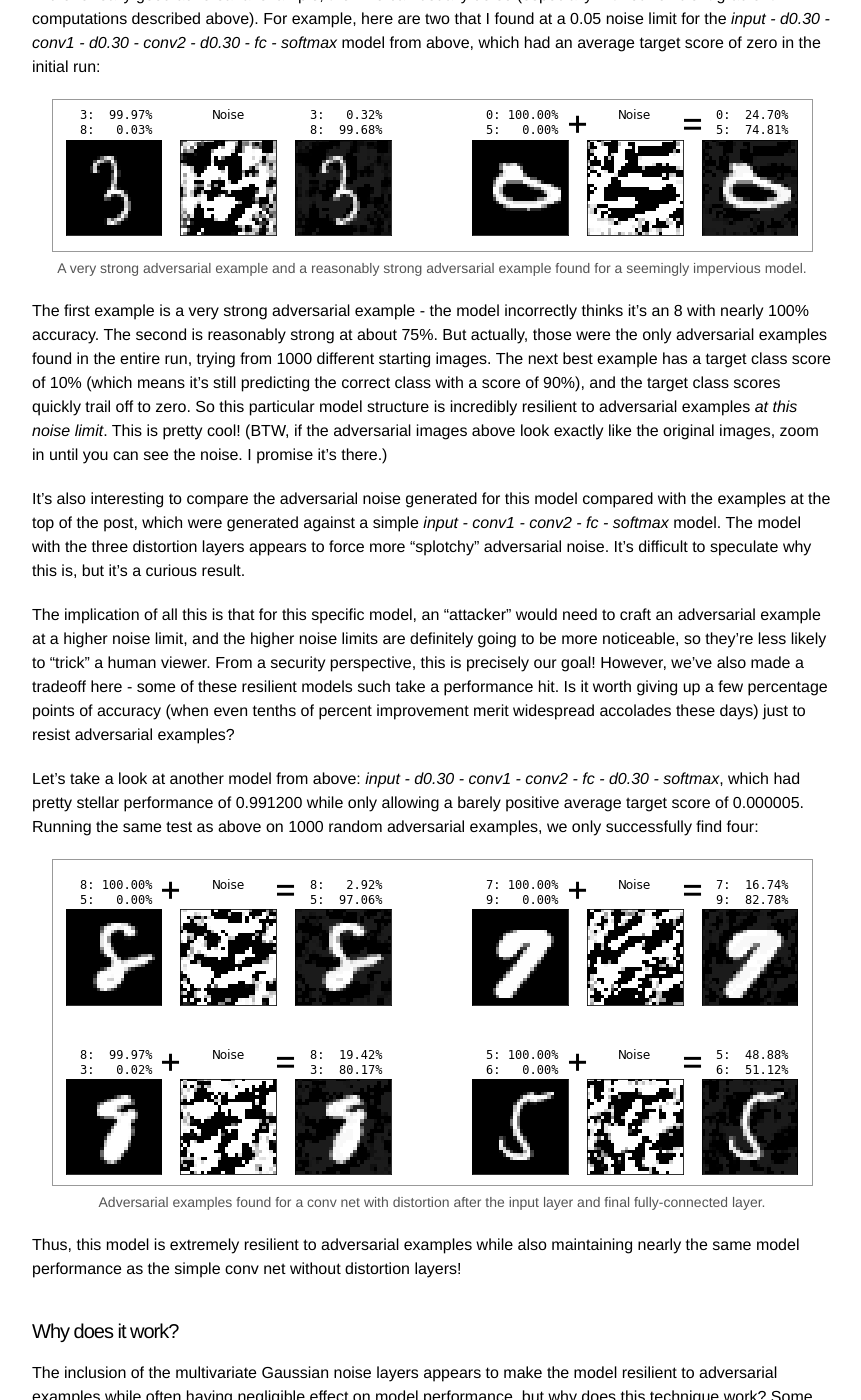
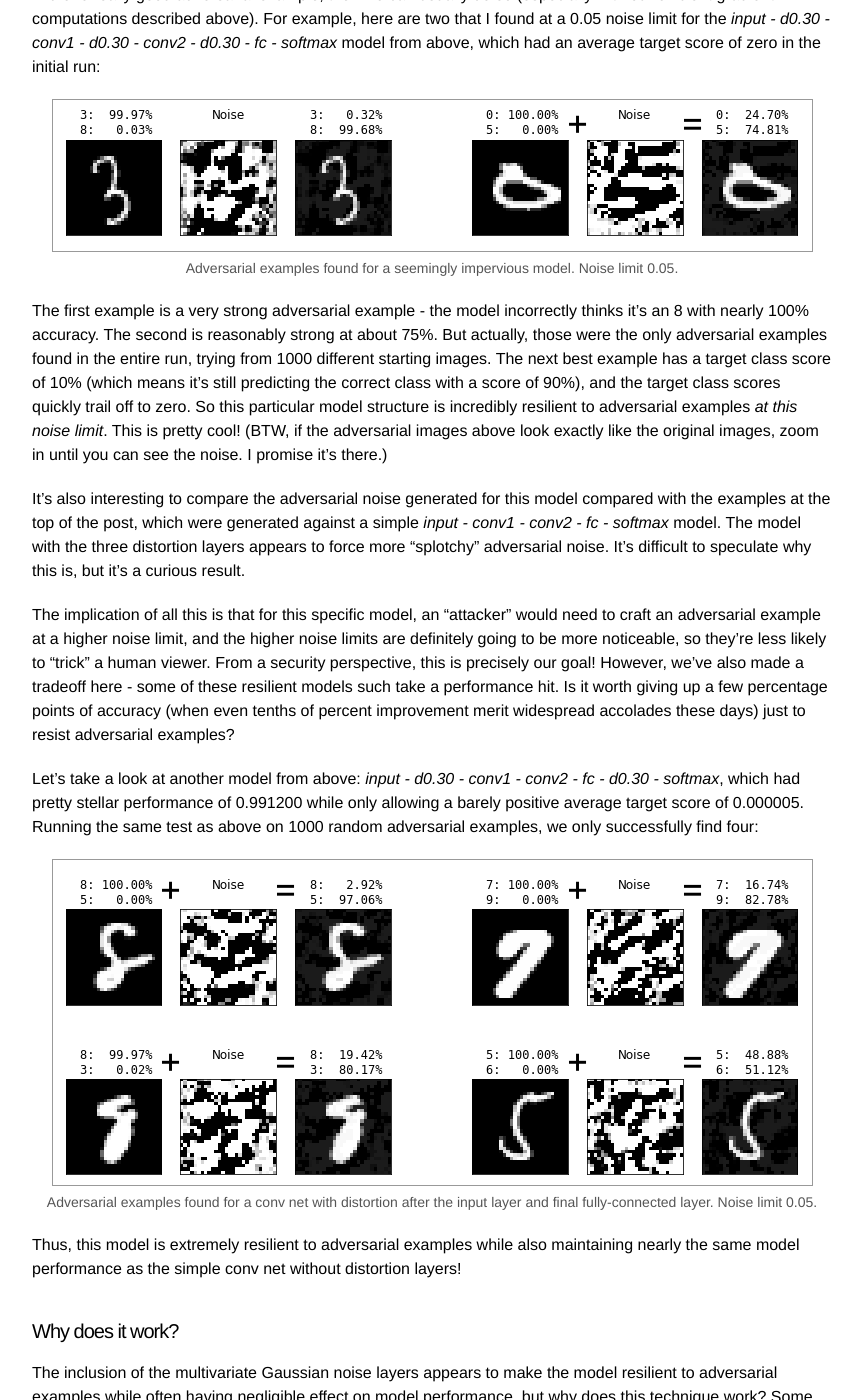
Before and after one commit to dalewis/dalewis.github.io, a Jekyll site: the page built from _posts/2017-04-03-adversarial-mnist.markdown, in a window 1280 px wide and 1400 px high, scrolled down 13044 px. Shown: the whole window, without its empty margins (208-1069 px from the left). Built offline with Jekyll 4.4.1, drawn with Linux system fonts in a browser that asks for light colours; formulas are drawn with MathJax 3.

Commit message:
Change image captions.

```diff
--- a/_posts/2017-04-03-adversarial-mnist.markdown
+++ b/_posts/2017-04-03-adversarial-mnist.markdown
@@ -438,7 +438,7 @@ Well, first it's important to understand that while we can provide resilience ag
 <div class="imgcap">
   <img src="/assets/mnist_adv/exotic_examples.png">
   <div class="thecap">
-    A very strong adversarial example and a reasonably strong adversarial example found for a seemingly impervious model.
+    Adversarial examples found for a seemingly impervious model. Noise limit 0.05.
   </div>
 </div>
 
@@ -454,7 +454,7 @@ Let's take a look at another model from above: *input - d0.30 - conv1 - conv2 -
 <div class="imgcap">
   <img src="/assets/mnist_adv/exotic_examples_input_0.30_fc_0.30.png">
   <div class="thecap">
-    Adversarial examples found for a conv net with distortion after the input layer and final fully-connected layer.
+    Adversarial examples found for a conv net with distortion after the input layer and final fully-connected layer. Noise limit 0.05.
   </div>
 </div>
 
```
